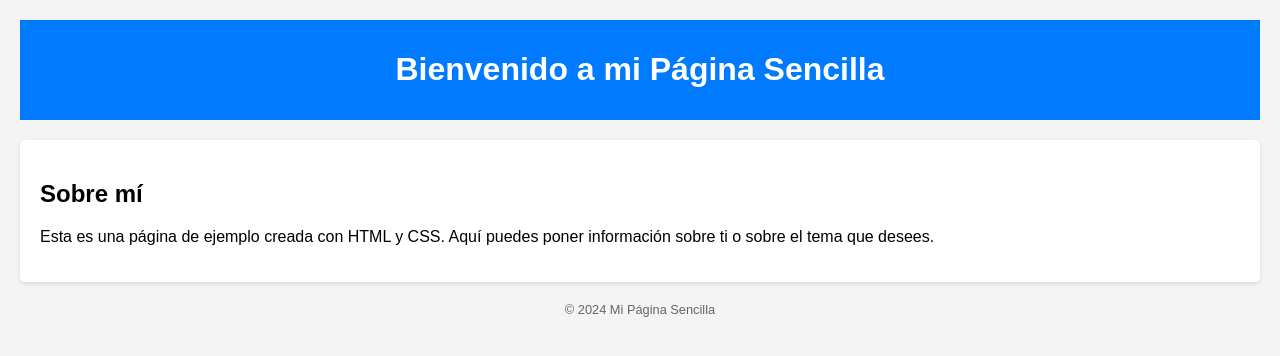
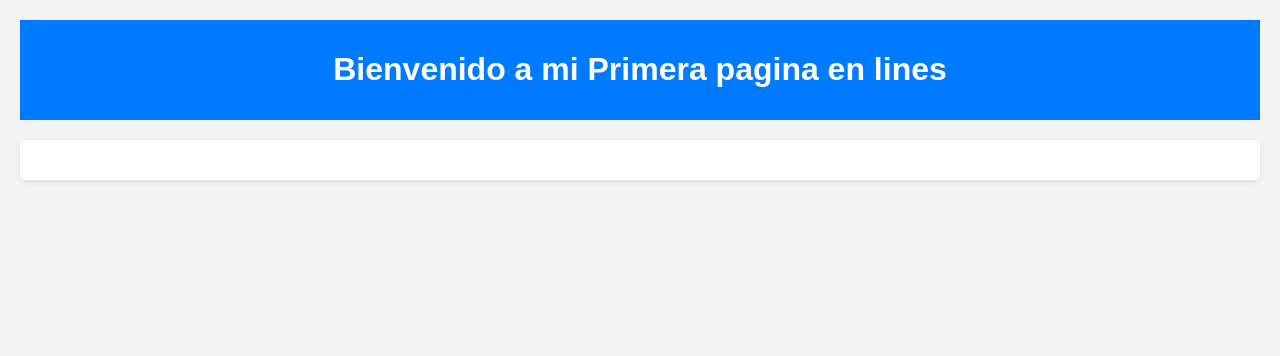
Before and after one commit to JorgeLuis835/TesvbPracticas.github.io, a plain HTML site: page index.html in a window 1280 px wide. Drawn offline with Linux system fonts and the light colour scheme.

Commit message:
Segundo cambio al index

```diff
--- a/index.html
+++ b/index.html
@@ -3,7 +3,7 @@
 <head>
     <meta charset="UTF-8">
     <meta name="viewport" content="width=device-width, initial-scale=1.0">
-    <title>Página Sencilla</title>
+    <title>Primera pagina en Linea</title>
     <style>
         body {
             font-family: Arial, sans-serif;
@@ -34,14 +34,9 @@
 </head>
 <body>
     <header>
-        <h1>Bienvenido a mi Página Sencilla</h1>
+        <h1>Bienvenido a mi Primera pagina en lines </h1>
     </header>
     <section>
-        <h2>Sobre mí</h2>
-        <p>Esta es una página de ejemplo creada con HTML y CSS. Aquí puedes poner información sobre ti o sobre el tema que desees.</p>
     </section>
-    <footer>
-        <p>&copy; 2024 Mi Página Sencilla</p>
-    </footer>
 </body>
 </html>
```
